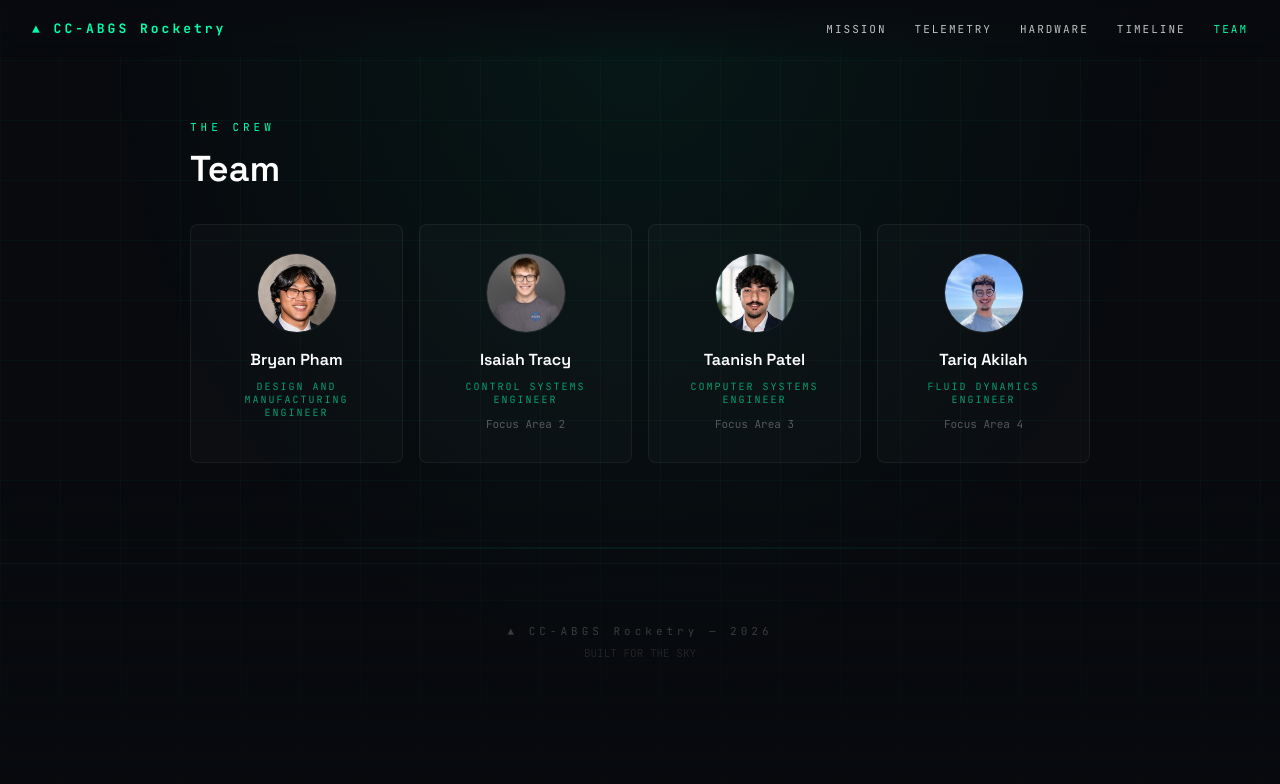
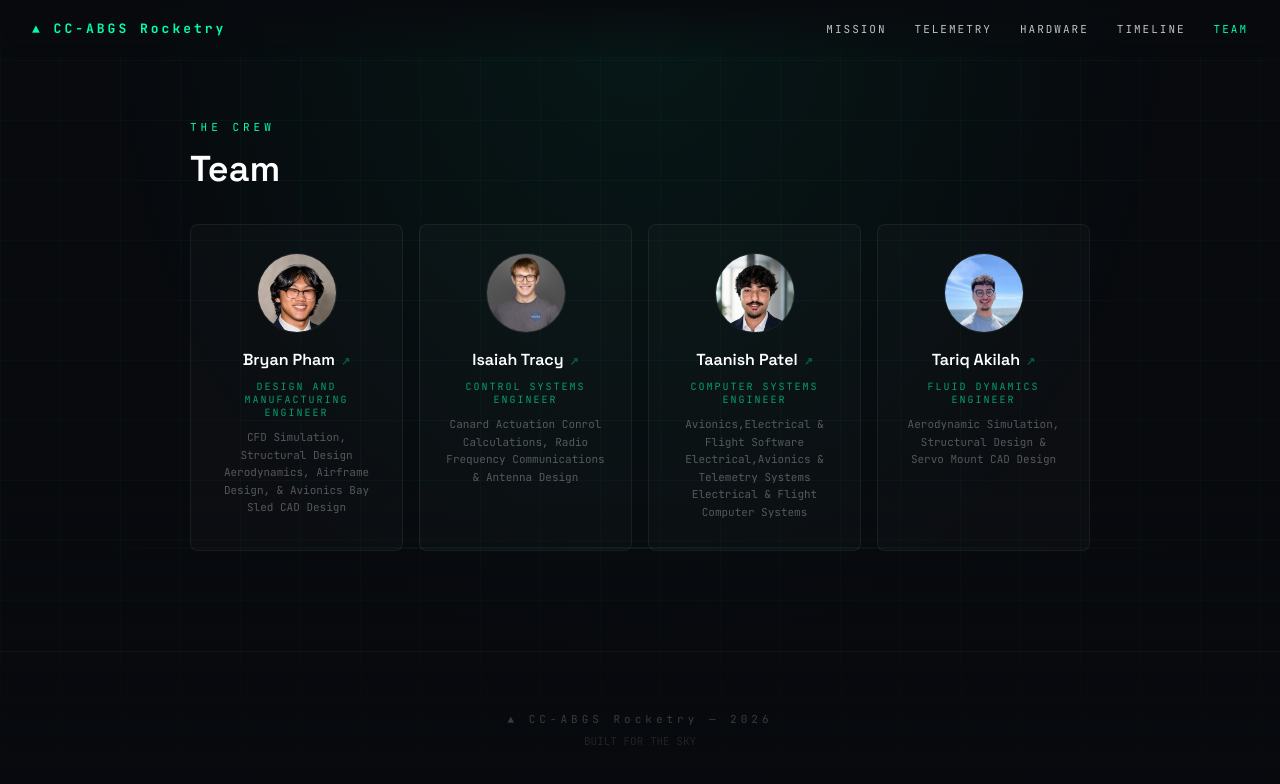
Before and after one commit to Thrust-Stack/ABGSWebsite, a React (Vite) app: page /team in a window 1280 px wide. Shown: the top 784 px of the page. Built offline with nearby package versions, Linux system fonts and the light colour scheme.

Commit message:
Added links and completed focus area for teams page

```diff
--- a/src/pages/Team.jsx
+++ b/src/pages/Team.jsx
@@ -42,19 +42,42 @@ export default function Team() {
         <SectionLabel>THE CREW</SectionLabel>
         <SectionTitle>Team</SectionTitle>
         <div style={{ display: "grid", gridTemplateColumns: "repeat(auto-fill, minmax(200px, 1fr))", gap: "16px", marginTop: "32px" }}>
-          {teamMembers.map((m, i) => (
-            <div key={i} onMouseEnter={() => setHovered(i)} onMouseLeave={() => setHovered(null)} style={{
+          {teamMembers.map((m, i) => {
+            const isHovered = hovered === i;
+            const cardStyle = {
               padding: "28px 24px", textAlign: "center",
-              background: hovered === i ? "rgba(0,255,170,0.04)" : "rgba(255,255,255,0.02)",
-              border: `1px solid ${hovered === i ? "rgba(0,255,170,0.2)" : "rgba(255,255,255,0.06)"}`,
+              background: isHovered ? "rgba(0,255,170,0.04)" : "rgba(255,255,255,0.02)",
+              border: `1px solid ${isHovered ? "rgba(0,255,170,0.2)" : "rgba(255,255,255,0.06)"}`,
               borderRadius: "8px", transition: "all 0.3s",
-            }}>
-              <Avatar member={m} hovered={hovered === i} />
-              <div style={{ fontFamily: display, fontSize: "16px", fontWeight: 600, color: "#fff", marginBottom: "10px" }}>{m.name}</div>
-              <div style={{ fontFamily: mono, fontSize: "10px", letterSpacing: "2px", color: accent, opacity: 0.6, textTransform: "uppercase", marginBottom: "10px" }}>{m.role}</div>
-              <p style={{ fontFamily: mono, fontSize: "11px", color: "rgba(255,255,255,0.3)", lineHeight: 1.6, margin: 0 }}>{m.focus}</p>
-            </div>
-          ))}
+              cursor: m.linkedin ? "pointer" : "default",
+              textDecoration: "none", display: "block",
+              transform: isHovered && m.linkedin ? "translateY(-2px)" : "none",
+            };
+            const inner = (
+              <>
+                <Avatar member={m} hovered={isHovered} />
+                <div style={{ fontFamily: display, fontSize: "16px", fontWeight: 600, color: "#fff", marginBottom: "10px" }}>
+                  {m.name}
+                  {m.linkedin && (
+                    <span style={{ marginLeft: "6px", fontSize: "11px", color: accent, opacity: isHovered ? 0.9 : 0.3, transition: "opacity 0.3s" }}>↗</span>
+                  )}
+                </div>
+                <div style={{ fontFamily: mono, fontSize: "10px", letterSpacing: "2px", color: accent, opacity: 0.6, textTransform: "uppercase", marginBottom: "10px" }}>{m.role}</div>
+                <p style={{ fontFamily: mono, fontSize: "11px", color: "rgba(255,255,255,0.3)", lineHeight: 1.6, margin: 0 }}>{m.focus}</p>
+              </>
+            );
+            return m.linkedin ? (
+              <a key={i} href={m.linkedin} target="_blank" rel="noopener noreferrer"
+                onMouseEnter={() => setHovered(i)} onMouseLeave={() => setHovered(null)}
+                style={cardStyle}>
+                {inner}
+              </a>
+            ) : (
+              <div key={i} onMouseEnter={() => setHovered(i)} onMouseLeave={() => setHovered(null)} style={cardStyle}>
+                {inner}
+              </div>
+            );
+          })}
         </div>
       </div>
     </section>
--- a/src/shared.jsx
+++ b/src/shared.jsx
@@ -41,11 +41,12 @@ export const dataFlow = [
 ];
 
 // photo: place image in public/team/ and set to "/team/filename.jpg" (or null for initials)
+// linkedin: set to full LinkedIn profile URL, e.g. "https://linkedin.com/in/username"
 export const teamMembers = [
-  { name: "Bryan Pham",    role: "Design and Manufacturing Engineer", focus: "", photo: "/team/BP1.png" },
-  { name: "Isaiah Tracy",  role: "Control Systems Engineer", focus: "Focus Area 2", photo:  "/team/IT.jpg"},
-  { name: "Taanish Patel", role: "Computer Systems Engineer", focus: "Focus Area 3", photo: "/team/TP.png" },
-  { name: "Tariq Akilah",  role: "Fluid Dynamics Engineer", focus: "Focus Area 4", photo: "/team/TA.jpg" },
+  { name: "Bryan Pham",    role: "Design and Manufacturing Engineer", focus: "CFD Simulation, Structural Design\n Aerodynamics, Airframe Design,\n & Avionics Bay Sled CAD Design", photo: "/team/BP1.png", linkedin: "https://www.linkedin.com/in/bryan-pham2028/" },
+  { name: "Isaiah Tracy",  role: "Control Systems Engineer", focus: "Canard Actuation Conrol Calculations, Radio Frequency Communications & Antenna Design", photo:  "/team/IT.jpg", linkedin: "https://www.linkedin.com/in/isaiah-tracy/" },
+  { name: "Taanish Patel", role: "Computer Systems Engineer", focus: "Avionics,Electrical & Flight Software\nElectrical,Avionics & Telemetry Systems\nElectrical & Flight Computer Systems", photo: "/team/TP.png", linkedin: "https://www.linkedin.com/in/taanish-patel/" },
+  { name: "Tariq Akilah",  role: "Fluid Dynamics Engineer", focus: "Aerodynamic Simulation, \n  Structural Design & Servo Mount CAD Design", photo: "/team/TA.jpg", linkedin: "https://www.linkedin.com/in/tariq-akilah/" },
 ];
 
 export const mono = "'JetBrains Mono', monospace";
```
